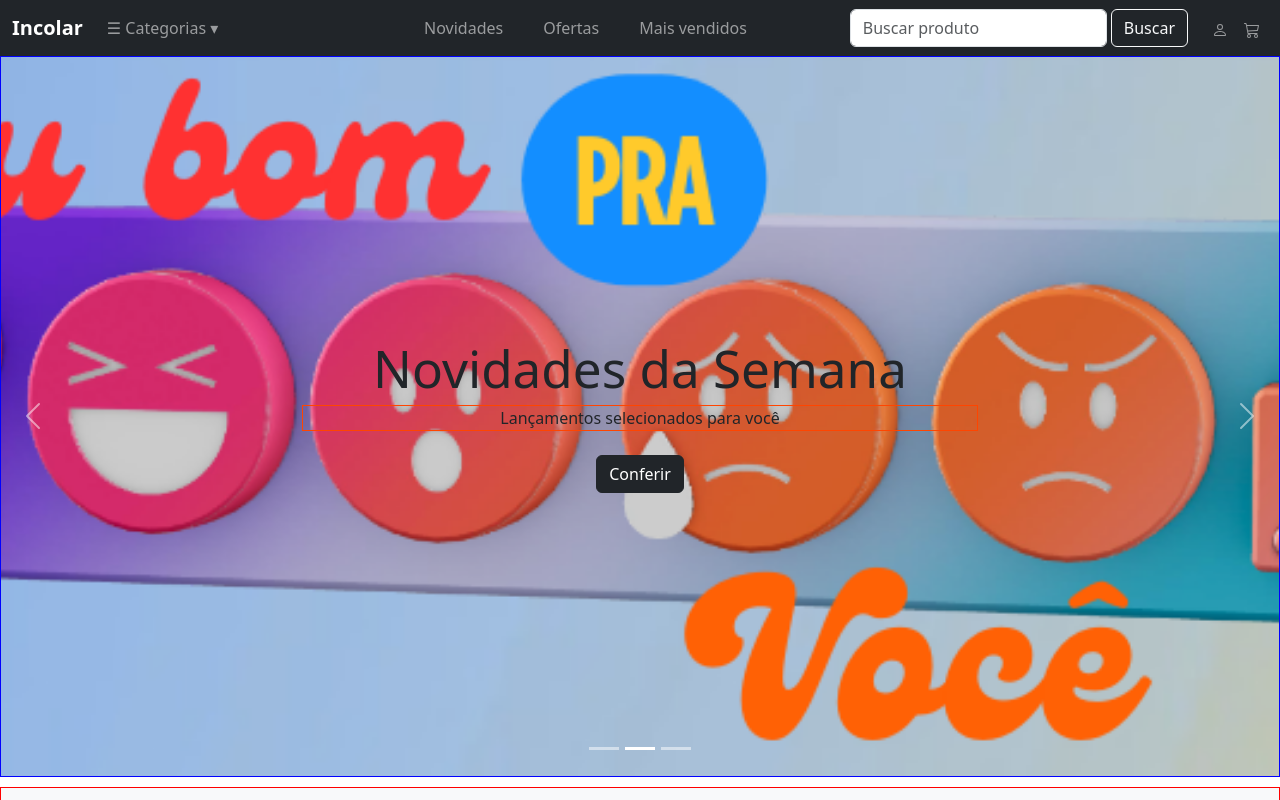
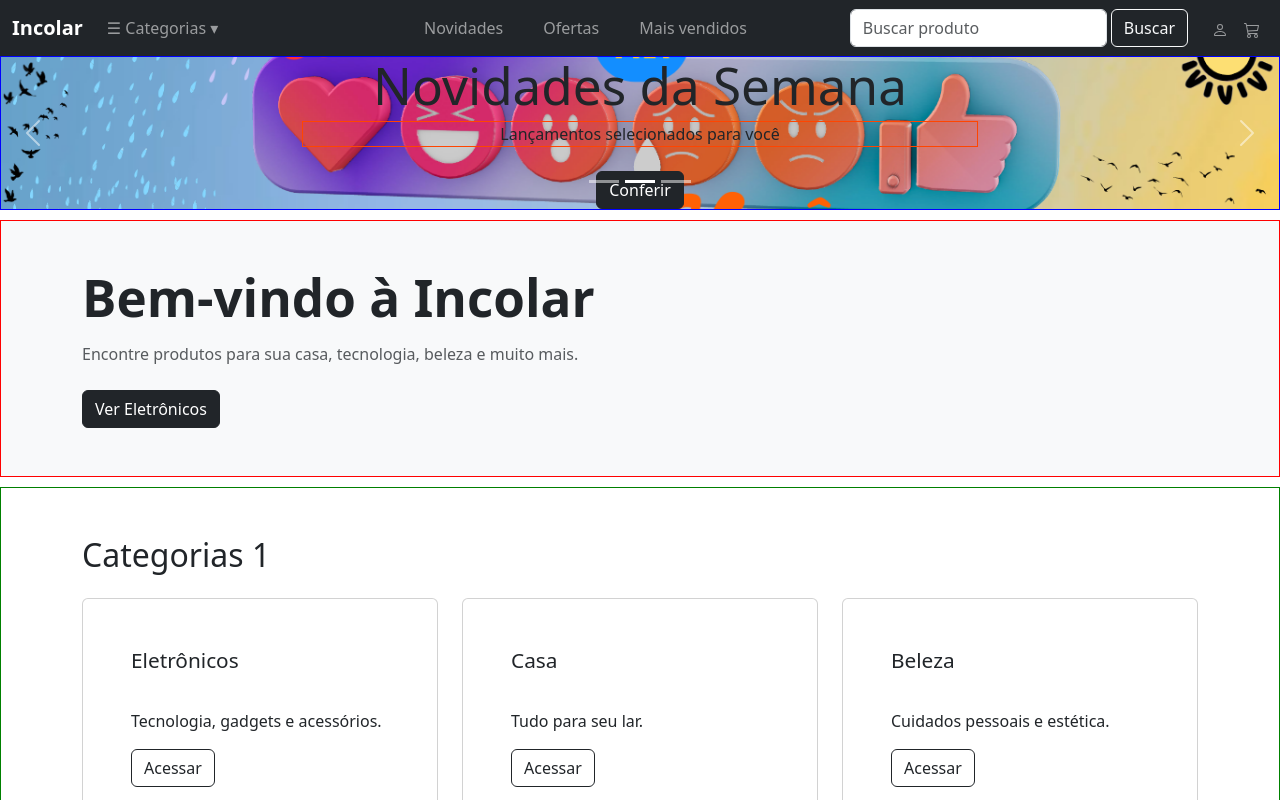
Before and after one commit to dcs30000/landingPage-reactjsBootstrap, a React (Vite) app: page / in a window 1280 px wide. Shown: the top 800 px of the page. Built offline with nearby package versions, Linux system fonts and the light colour scheme.

Commit message:
retirei o aspect-ratio em .hero-slide

```diff
--- a/src/pages/Home/Home.css
+++ b/src/pages/Home/Home.css
@@ -29,7 +29,7 @@
   /*min-height: 60vh; /*altura proporcional*/
   /*min-height: clamp(400px, 60vh, 700px);*/
 
-  aspect-ratio: 16/9;  /*controla proporção do banner*/
+  /*aspect-ratio: 16/9;  /*controla proporção do banner*/
 
   /*height: clamp(300px, 45vh, 500px);*/
 
```
